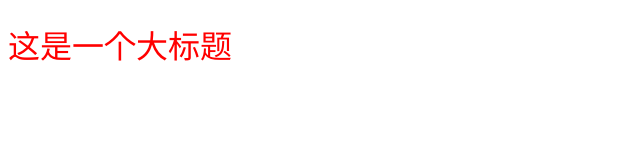
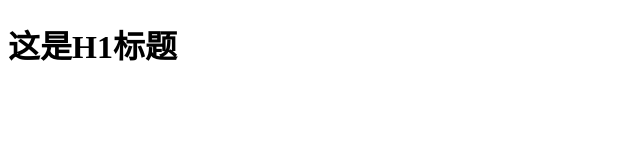
Before and after one commit to qlq08/project_01, a plain HTML site: page index.html in a window 1280 px wide. Shown: the whole page, without its empty margins (0-640 px from the left). Drawn offline with Linux system fonts and the light colour scheme.

Commit message:
新增了index.js和index.css并修改了index.html

```diff
--- a/index.html
+++ b/index.html
@@ -6,16 +6,12 @@
     <meta http-equiv="X-UA-Compatible" content="IE=edge">
     <meta name="viewport" content="width=device-width, initial-scale=1.0">
     <title>Document</title>
-    <style>
-        h1 {
-            color: red;
-            font-weight: 200;
-        }
-    </style>
+    <link rel="stylesheet" href="./index.css">
 </head>
 
 <body>
-    <h1>这是一个大标题</h1>
+    <h1>这是H1标题</h1>
+    <script src="./index.js"></script>
 </body>
 
 </html>
```
Also changed, not shown: index.css (added), index.js (added).
